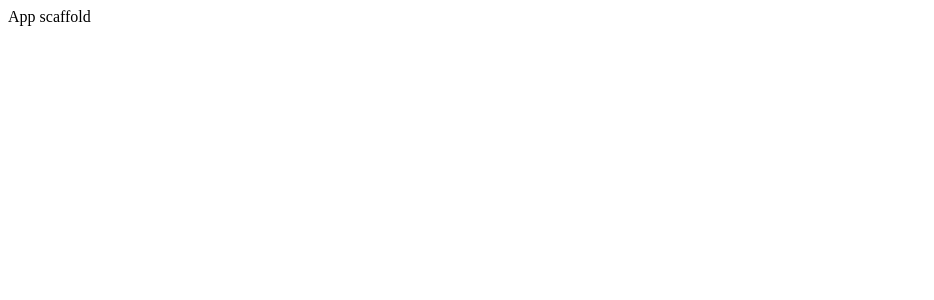
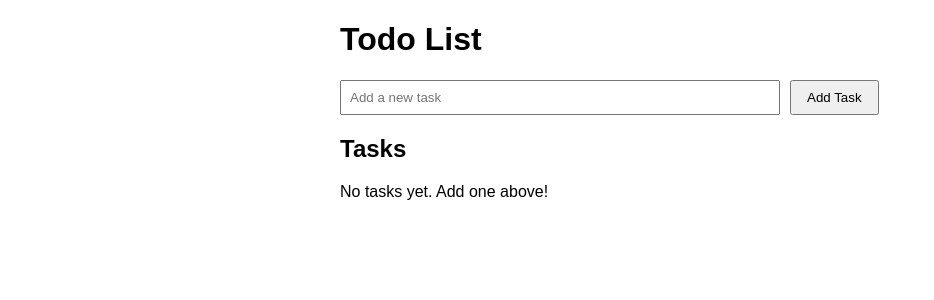
Before and after one commit to micheledanza878/todo-app-ai, a React (Vite) app: page / in a window 1280 px wide. Shown: the top 300 px of the page, without its empty margins (0-934 px from the left). Built offline with nearby package versions, Linux system fonts and the light colour scheme.

Commit message:
feat(frontend): Implemented the basic structure for the todo application in

```diff
--- a/src/App.tsx
+++ b/src/App.tsx
@@ -1,3 +1,70 @@
+import React, { useState } from 'react';
+
+interface Task {
+  id: string;
+  text: string;
+  completed: boolean;
+}
+
 export default function App() {
-  return <div>App scaffold</div>;
+  const [tasks, setTasks] = useState<Task[]>([]);
+  const [newTaskText, setNewTaskText] = useState<string>('');
+
+  const handleAddTask = () => {
+    if (newTaskText.trim() === '') {
+      return; // Don't add empty tasks
+    }
+    const newId = Date.now().toString(); // Simple unique ID generation
+    const newTask: Task = {
+      id: newId,
+      text: newTaskText.trim(),
+      completed: false,
+    };
+    setTasks((prevTasks) => [...prevTasks, newTask]);
+    setNewTaskText(''); // Clear input field
+  };
+
+  const handleKeyPress = (event: React.KeyboardEvent<HTMLInputElement>) => {
+    if (event.key === 'Enter') {
+      handleAddTask();
+    }
+  };
+
+  return (
+    <div style={{ maxWidth: '600px', margin: '20px auto', fontFamily: 'Arial, sans-serif' }}>
+      <h1>Todo List</h1>
+
+      <div style={{ marginBottom: '20px' }}>
+        <input
+          type="text"
+          value={newTaskText}
+          onChange={(e) => setNewTaskText(e.target.value)}
+          onKeyPress={handleKeyPress}
+          placeholder="Add a new task"
+          style={{ padding: '8px', marginRight: '10px', width: '70%' }}
+        />
+        <button onClick={handleAddTask} style={{ padding: '8px 15px', cursor: 'pointer' }}>
+          Add Task
+        </button>
+      </div>
+
+      <div>
+        <h2>Tasks</h2>
+        {tasks.length === 0 ? (
+          <p>No tasks yet. Add one above!</p>
+        ) : (
+          <ul style={{ listStyle: 'none', padding: 0 }}>
+            {tasks.map((task) => (
+              <li key={task.id} style={{ padding: '10px 0', borderBottom: '1px solid #eee' }}>
+                <span style={{ textDecoration: task.completed ? 'line-through' : 'none' }}>
+                  {task.text}
+                </span>
+                {/* Placeholder for mark complete/delete buttons */}
+              </li>
+            ))}
+          </ul>
+        )}
+      </div>
+    </div>
+  );
 }
```
